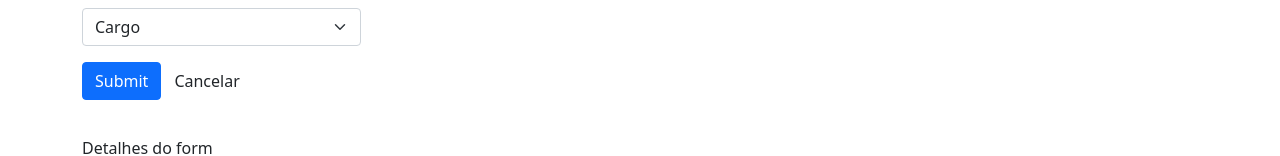
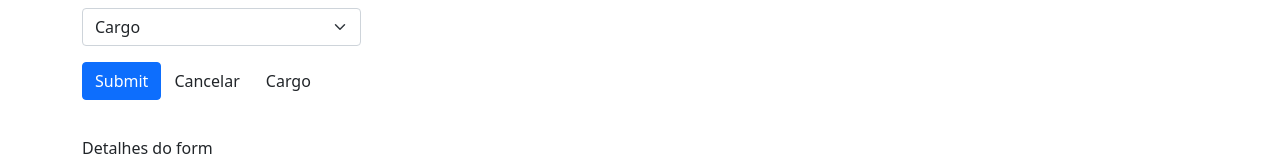
Before and after one commit to robertabononi/angular-loiane, an Angular app in the folder forms/: page /dataForm in a window 1280 px wide. Shown: the part 526-682 px from the top of the page. Built offline with nearby package versions, Linux system fonts and the light colour scheme.

Commit message:
feat: create button wich set 'cargo's value equals to select field

```diff
--- a/forms/src/app/data-form/data-form.component.html
+++ b/forms/src/app/data-form/data-form.component.html
@@ -81,7 +81,7 @@
   <div class="form-group">
     <div class="col-md-3">
       <label for="cargo" class="form-label">Cargo</label>
-      <select class="form-select" [class.is-invalid]="invalidTouchedField('cargo')" formControlName="cargo" id="cargo">
+      <select class="form-select" formControlName="cargo" id="cargo" [compareWith]="compararCargos">
         <option value=null selected>Cargo</option>
         <option *ngFor="let cargo of cargos" [ngValue]="cargo">
           {{ cargo.descricao }}
@@ -97,6 +97,9 @@
     <button class="btn" (click)="resetar()">
       Cancelar
     </button>
+    <button class="btn" (click)="setarCargo()">
+      Cargo
+    </button>
   </div>
 
   <app-form-debug [form]="formulario"></app-form-debug>
--- a/forms/src/app/data-form/data-form.component.ts
+++ b/forms/src/app/data-form/data-form.component.ts
@@ -7,6 +7,7 @@ import { DropdownService } from '../shared/services/dropdown.service';
 import { EstadoBr } from '../shared/models/estado-br';
 import { ConsultaCepService } from '../shared/services/consulta-cep.service';
 import { CadastroService } from '../shared/services/cadastro.service';
+import { Cargo } from '../shared/models/cargo';
 
 @Component({
   selector: 'app-data-form',
@@ -17,7 +18,7 @@ export class DataFormComponent implements OnInit {
 
   formulario!: FormGroup;
   estados!: Observable<EstadoBr[]>;
-  cargos!: any[];
+  cargos!: Cargo[];
 
   constructor(
     private formBuilder: FormBuilder,
@@ -113,7 +114,6 @@ export class DataFormComponent implements OnInit {
     });
   }
 
-
   onSubmit() {
     console.log(this.formulario)
 
@@ -150,4 +150,13 @@ export class DataFormComponent implements OnInit {
   resetar() {
     this.formulario.reset();
   }
+
+  setarCargo() {
+    const cargo = { nome: 'Dev', nivel: 'Pleno', descricao: 'Dev Pl' };
+    this.formulario.get('cargo')?.setValue(cargo);
+  }
+
+  compararCargos(objeto1: Cargo, objeto2: Cargo): boolean {
+    return objeto1 && objeto2 ? (objeto1.nivel === objeto2.nivel && objeto1.descricao === objeto2.descricao) : objeto1 === objeto2;
+  }
 }
--- /dev/null
+++ b/forms/src/app/shared/models/cargo.ts
@@ -0,0 +1,5 @@
+export interface Cargo {
+  nome: string;
+  nivel: string;
+  descricao: string;
+}
--- a/forms/src/app/shared/services/cadastro.service.ts
+++ b/forms/src/app/shared/services/cadastro.service.ts
@@ -1,4 +1,5 @@
 import { Injectable } from '@angular/core';
+import { Cargo } from './../models/cargo';
 
 @Injectable({
   providedIn: 'root'
@@ -7,11 +8,13 @@ export class CadastroService {
 
   constructor() { }
 
+  cargos: Cargo[] = [
+    { nome: 'Dev', nivel: 'Junior', descricao: 'Dev Jr' },
+    { nome: 'Dev', nivel: 'Pleno', descricao: 'Dev Pl' },
+    { nome: 'Dev', nivel: 'Senior', descricao: 'Dev Sr' }
+  ]
+
   getCargos() {
-    return [
-      { nome: 'Dev', nivel: 'Junior', descricao: 'Dev Jr' },
-      { nome: 'Dev', nivel: 'Pleno', descricao: 'Dev Pl' },
-      { nome: 'Dev', nivel: 'Senior', descricao: 'Dev Sr' }
-    ]
+    return this.cargos
   }
 }
```
